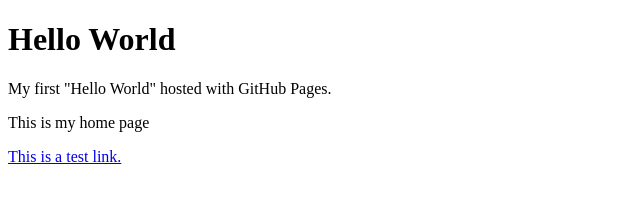
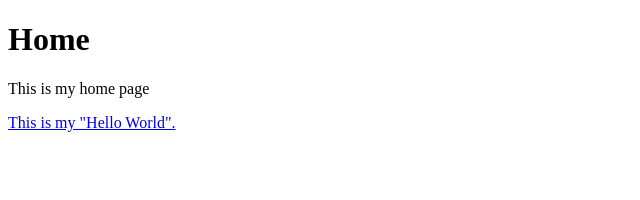
Before and after one commit to Cresenta/cresenta.github.io, a plain HTML site: page index.html in a window 1280 px wide. Shown: the whole page, without its empty margins (0-640 px from the left). Drawn offline with Linux system fonts and the light colour scheme.

Commit message:
home and hello world

```diff
--- a/index.html
+++ b/index.html
@@ -1,12 +1,11 @@
 <!DOCTYPE html>
 <html>
     <head>
-        <title>Cresenta</title>
+        <title>Cresenta - Home</title>
     </head>
 <body>
-    <h1>Hello World</h1>
-    <p>My first "Hello World" hosted with GitHub Pages.</p>
+    <h1>Home</h1>
     <p>This is my home page</p>
-    <a href="test.html">This is a test link.</a>
+    <a href="hello-world.html">This is my "Hello World".</a>
 </body>
 </html>
```
Also changed, not shown: hello-world.html (added, +10 -0 lines), test.html (deleted, +0 -10 lines).
